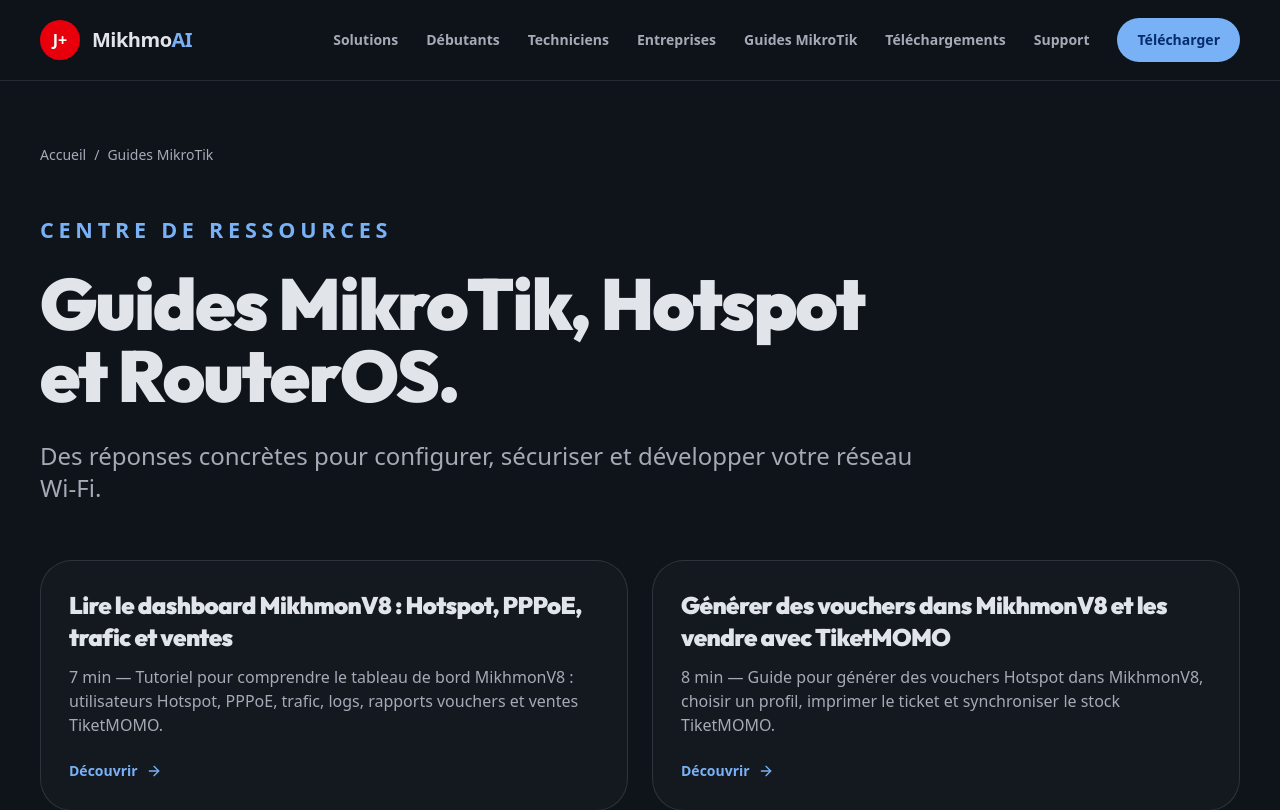
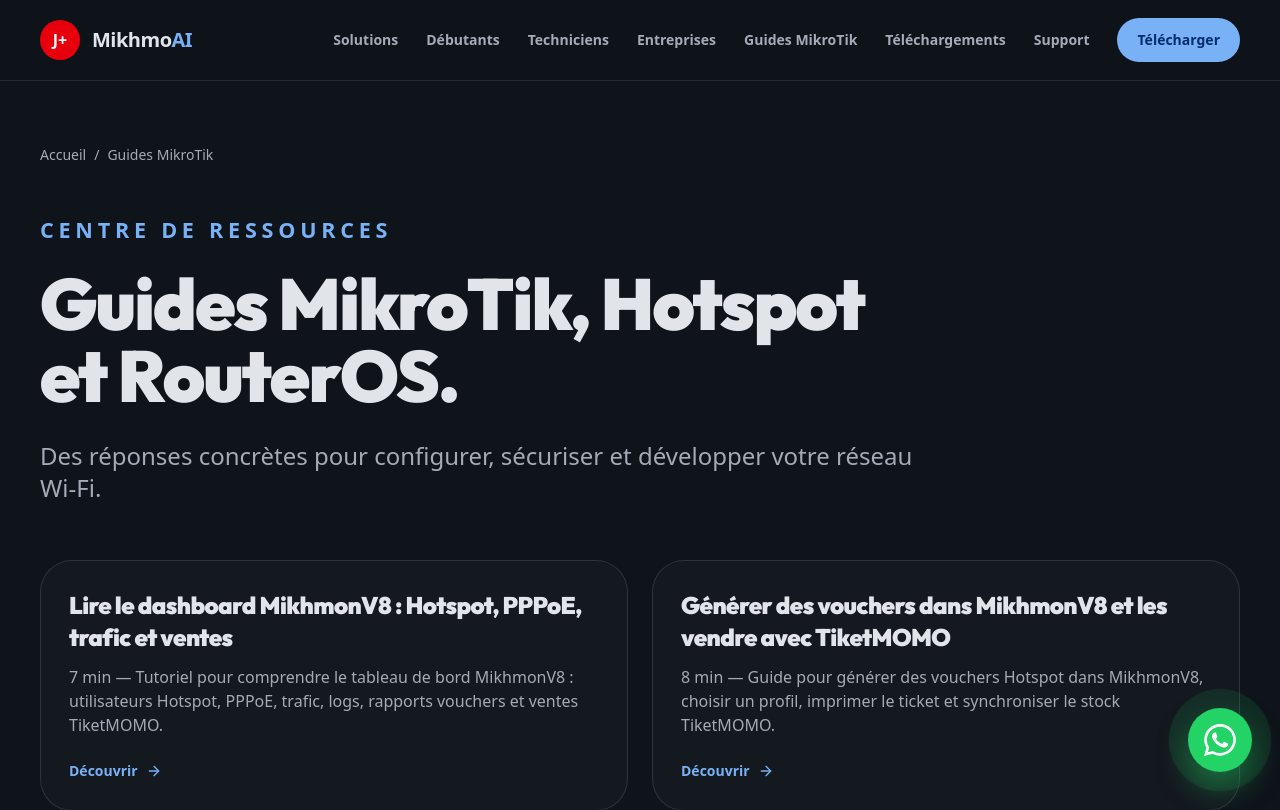
Before and after one commit to JserviceStudio/landingMoailteAI, a Next.js app: page /blog in a window 1280 px wide. Shown: the top 810 px of the page. Built offline with nearby package versions, Linux system fonts and the light colour scheme.

Commit message:
feat: add floating WhatsApp CTA to sales pages

```diff
--- a/components/layout/SeoLayout.tsx
+++ b/components/layout/SeoLayout.tsx
@@ -1,6 +1,7 @@
 import Link from "next/link";
 import { ArrowRight, Check, Download, Menu } from "lucide-react";
 import type { ReactNode } from "react";
+import { FloatingWhatsApp } from "@/components/ui/FloatingWhatsApp";
 
 export function SeoLayout({ children }: { children: ReactNode }) {
   return (
@@ -27,6 +28,7 @@
         </div>
       </header>
       {children}
+      <FloatingWhatsApp />
       <footer className="border-t border-border/50 bg-muted/10">
         <div className="mx-auto grid max-w-7xl gap-10 px-6 py-14 md:grid-cols-3 lg:px-10">
           <div>
--- /dev/null
+++ b/components/ui/FloatingWhatsApp.tsx
@@ -0,0 +1,19 @@
+export function FloatingWhatsApp() {
+  const message = encodeURIComponent("Bonjour, je souhaite avoir des informations sur MikhmonV8 et les licences.");
+
+  return (
+    <a
+      href={`https://wa.me/22996937864?text=${message}`}
+      target="_blank"
+      rel="noopener noreferrer"
+      className="group fixed bottom-5 right-5 z-50 flex h-14 w-14 items-center justify-center rounded-full bg-[#25D366] text-white shadow-[0_16px_32px_rgba(37,211,102,0.4)] transition-[background-color,transform,box-shadow] duration-300 hover:scale-110 hover:bg-[#20ba5a] focus-visible:outline-none focus-visible:ring-2 focus-visible:ring-[#25D366] focus-visible:ring-offset-4 sm:bottom-7 sm:right-7 sm:h-16 sm:w-16"
+      aria-label="Contacter MikhmoAI sur WhatsApp"
+      title="Contacter MikhmoAI sur WhatsApp"
+    >
+      <span className="absolute inset-0 rounded-full bg-[#25D366]/30 motion-safe:animate-ping group-hover:animate-none" aria-hidden="true" />
+      <svg xmlns="http://www.w3.org/2000/svg" viewBox="0 0 24 24" fill="currentColor" className="relative h-7 w-7 sm:h-8 sm:w-8" aria-hidden="true">
+        <path d="M17.472 14.382c-.297-.149-1.758-.867-2.03-.967-.273-.099-.471-.148-.67.15-.197.297-.767.966-.94 1.164-.173.199-.347.223-.644.075-.297-.15-1.255-.463-2.39-1.475-.883-.788-1.48-1.761-1.653-2.059-.173-.297-.018-.458.13-.606.134-.133.298-.347.446-.52.149-.174.198-.298.298-.497.099-.198.05-.371-.025-.52-.075-.149-.669-1.612-.916-2.207-.242-.579-.487-.5-.669-.51-.173-.008-.371-.01-.57-.01-.198 0-.52.074-.792.372-.272.297-1.04 1.016-1.04 2.479 0 1.462 1.065 2.875 1.213 3.074.149.198 2.096 3.2 5.077 4.487.709.306 1.262.489 1.694.625.712.227 1.36.195 1.871.118.571-.085 1.758-.719 2.006-1.413.248-.694.248-1.289.173-1.413-.074-.124-.272-.198-.57-.347m-5.421 7.403h-.004a9.87 9.87 0 01-5.031-1.378l-.361-.214-3.741.981.998-3.648-.235-.374a9.86 9.86 0 01-1.51-5.26c.001-5.45 4.436-9.884 9.888-9.884 2.64 0 5.122 1.03 6.988 2.898a9.825 9.825 0 012.893 6.994c-.003 5.45-4.437 9.884-9.885 9.884m8.413-18.297A11.815 11.815 0 0012.05 0C5.495 0 .16 5.335.157 11.892c0 2.096.547 4.142 1.588 5.945L.057 24l6.305-1.654a11.882 11.882 0 005.683 1.448h.005c6.554 0 11.89-5.335 11.893-11.893a11.821 11.821 0 00-3.48-8.413z" />
+      </svg>
+    </a>
+  );
+}
```
